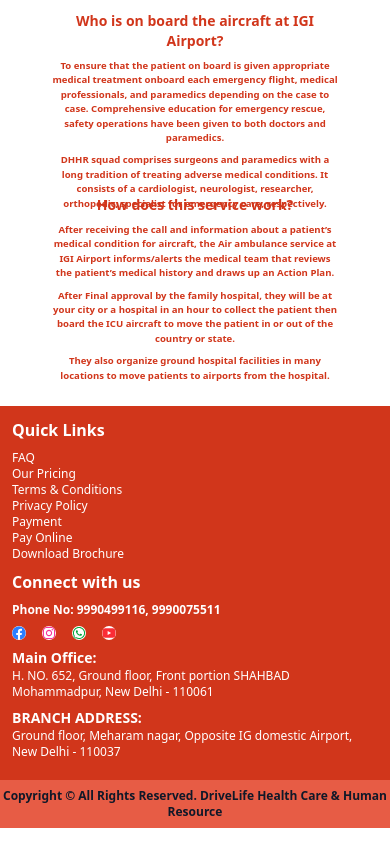
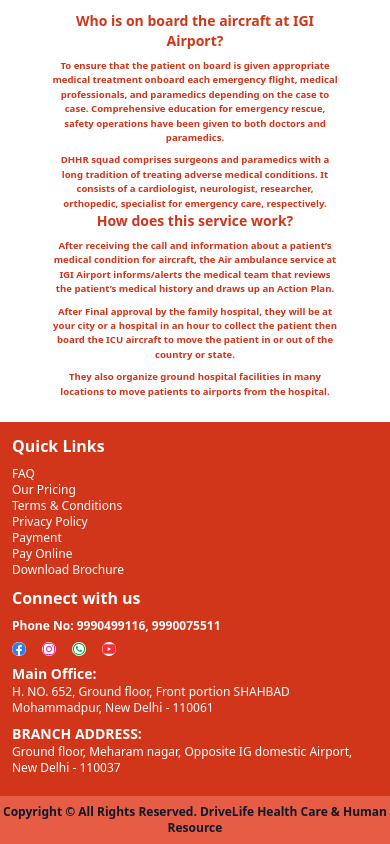
Before and after one commit to KaranSapra124/Air_Ambulance, a React (Vite) app: page /ambulance-igi in a window 390 px wide. Shown: the part 1373-2217 px from the top of the page. Built offline with nearby package versions, Linux system fonts and the light colour scheme.

Commit message:
Tweaked some styling

```diff
--- a/src/Components/DropDown/Ambulance_In_IGI.jsx
+++ b/src/Components/DropDown/Ambulance_In_IGI.jsx
@@ -49,7 +49,7 @@
           "DHHR squad comprises surgeons and paramedics with a long tradition of treating adverse medical conditions. It consists of a cardiologist, neurologist, researcher, orthopedic, specialist for emergency care, respectively.",
         ]}
       />
-      <div className="-mt-16">
+      <div className="lg:-mt-16 -mt-12">
         <GlobalContentContainer
           title={"How does this service work?"}
           content={[
```
